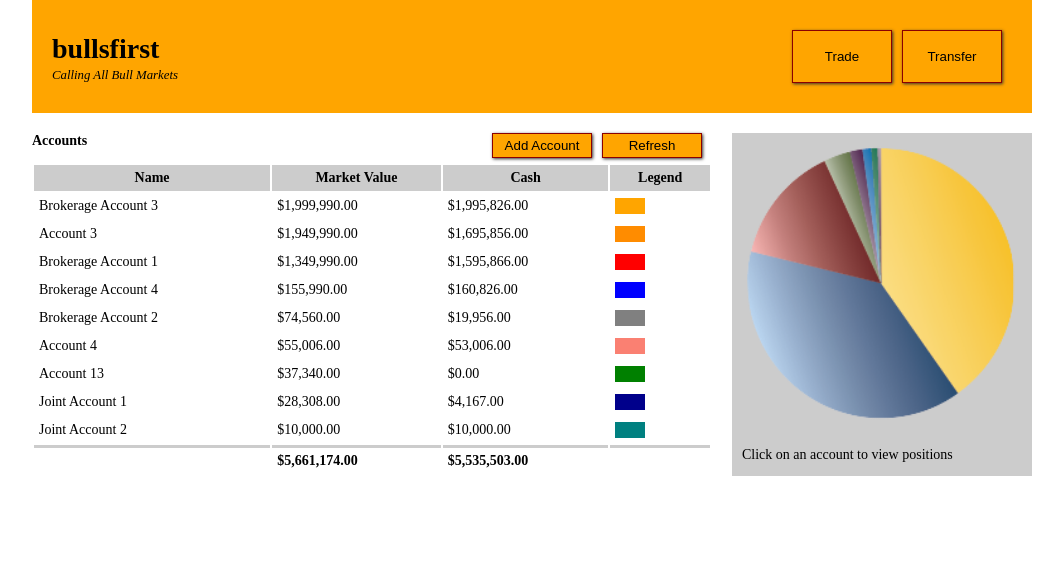
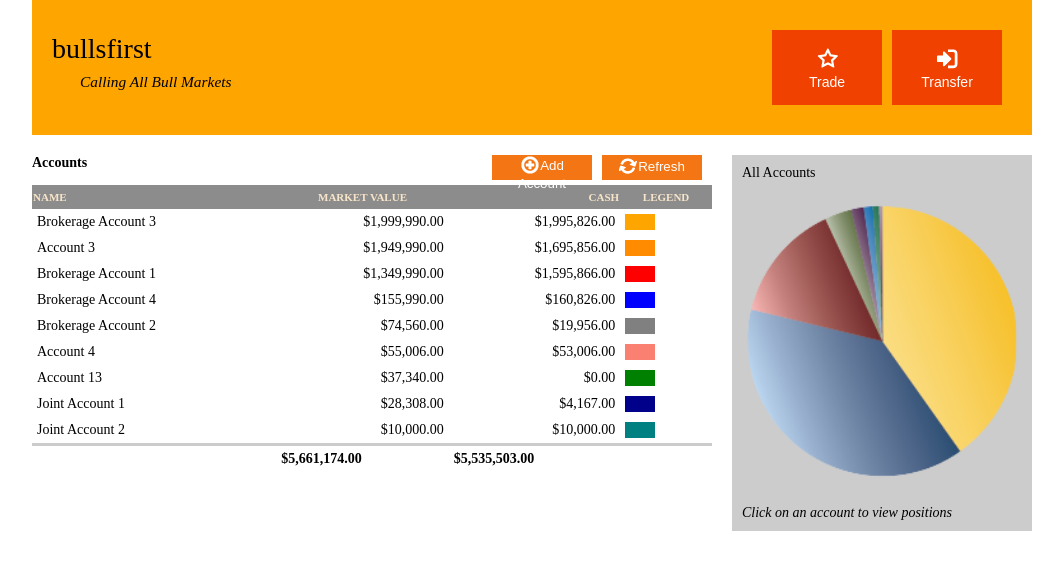
Before and after one commit to dave-hillier/bullfirst, a website: page index.html in a window 1280 px wide. Shown: the whole page, without its empty margins (108-1171 px from the left). Drawn offline with nearby package versions, Linux system fonts and the light colour scheme; a web font is replaced by a local one.

Commit message:
first pass on styling

```diff
--- a/app.css
+++ b/app.css
@@ -25,11 +25,13 @@ body {
 
 button {
     width: 100px;
-    background: orange;
-    border: 1px solid darkred;
+    background-color: #F47513;
+    border: 0;
     margin-right: 10px;
-
-    box-shadow: 1px 1px 3px #333;
+    color: #FFFFFF;
+    display: block;
+    text-decoration: none;
+    transition: background-color 0.3s;
 }
 
 table {
@@ -37,12 +39,6 @@ table {
 }
 table td {
     padding: 5px;
-}
-
-img {
-    width: 100%;
-    max-width: 100%;
-    border: none;
 }
 
 /* Header */
@@ -54,11 +50,16 @@ img {
 
 #header .logo h1 {
     margin: 3px 0;
+    font-weight: normal;
 }
 
-#header .logo .subtitle {
-    font-size: 0.8rem;
+#header .logo h2 {
     font-style: italic;
+    margin: 8px 5px 0 0;
+    padding-left: 28px;
+    font-size: 1.1em;
+    font-style: italic;
+    font-weight: normal;
 }
 
 #header .actions {
@@ -67,13 +68,22 @@ img {
     justify-content: flex-end;
 }
 
+
+
 #header .actions button {
+    background-color: #F04100;
+    font-size: 14px;
+    height: 75px;
+    line-height: 18px;
+    text-align: center;
+    width: 110px;
 }
 
 #content {
     display: flex;
     margin-top: 20px;
 }
+
 /* Left Section */
 
 .left-section {
@@ -94,10 +104,18 @@ img {
     justify-content: flex-end;
 }
 
-table th {
-    background: #ccc;
-    padding: 5px;
+table {
+    border-collapse:collapse
 }
+
+th {
+  background-color: #8C8C8C;
+  color: #F8E5C9;
+  font: bold normal 11px/22px Aller;
+  height: 22px;
+  text-transform: uppercase;
+}
+
 .totals td {
     border-top: 3px solid #ccc;
 }
@@ -116,6 +134,11 @@ table th {
     height: 300px;
 }
 
+.right-section .chart-title {
+    padding: 10px;
+}
+
 .right-section .help-label {
     padding: 10px;
+    font-style: italic;
 }
--- a/index.html
+++ b/index.html
@@ -19,13 +19,12 @@
 <div id="header">
     <div class="logo">
         <h1>bullsfirst</h1>
-
-        <div class="subtitle">Calling All Bull Markets</div>
+        <h2>Calling All Bull Markets</h2>
     </div>
 
     <div class="actions">
-        <button>Trade</button>
-        <button>Transfer</button>
+        <button><img src="img/trade-icon.png"/><br/>Trade</button>
+        <button><img src="img/transfer-icon.png"/><br/>Transfer</button>
     </div>
 </div>
 
@@ -36,23 +35,23 @@
             <strong>Accounts</strong>
 
             <div class="actions">
-                <button ng-click="addAccount()">Add Account</button>
-                <button>Refresh</button>
+                <button ng-click="addAccount()"><img src="img/plus-icon.png" style="vertical-align: middle;" /><span>Add Account</span></button>
+                <button><img style="vertical-align: middle;" src="img/refresh-icon.png"/><span style="font-">Refresh</span></button>
             </div>
         </div>
 
         <table>
             <tr>
-                <th>Name</th>
+                <th style="text-align:left;">Name</th>
                 <th>Market Value</th>
-                <th>Cash</th>
+                <th style="text-align:right;">Cash</th>
                 <th>Legend</th>
             </tr>
 
             <tr ng-repeat="row in rows">
                 <td>{{ row.name }}</td>
-                <td>{{ row.marketValue | currency }}</td>
-                <td>{{ row.cash | currency }}</td>
+                <td style="text-align:right;">{{ row.marketValue | currency }}</td>
+                <td style="text-align:right;">{{ row.cash | currency }}</td>
                 <td>
                     <div class="legend" style="background-color: {{ row.legend }}"></div>
                 </td>
@@ -74,6 +73,7 @@
     </div>
 
     <div class="right-section">
+        <div class="chart-title">All Accounts</div>
         <img class="chart" src="chart.png" alt="Chart">
 
         <div class="help-label">Click on an account to view positions</div>
```
Also changed, not shown: img/plus-icon.png (added), img/refresh-icon.png (added), img/trade-icon.png (added), img/transfer-icon.png (added).
